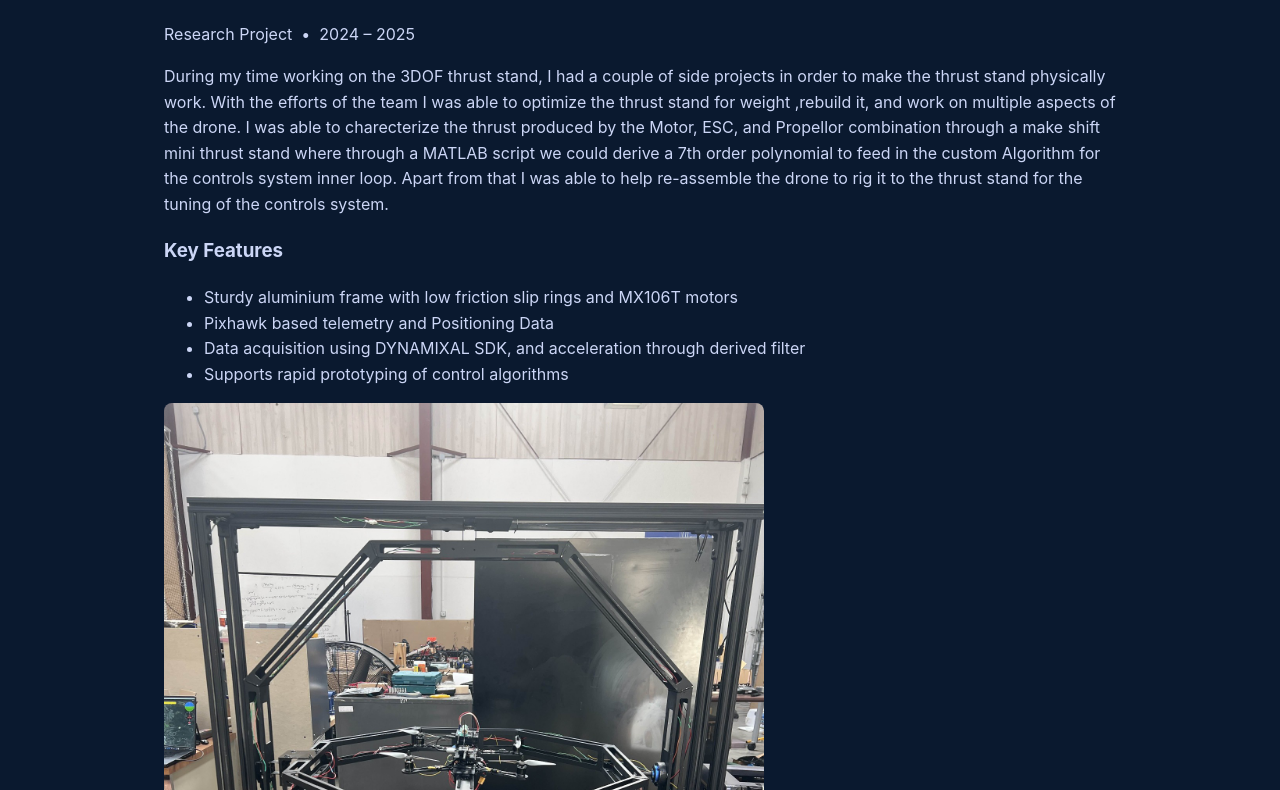
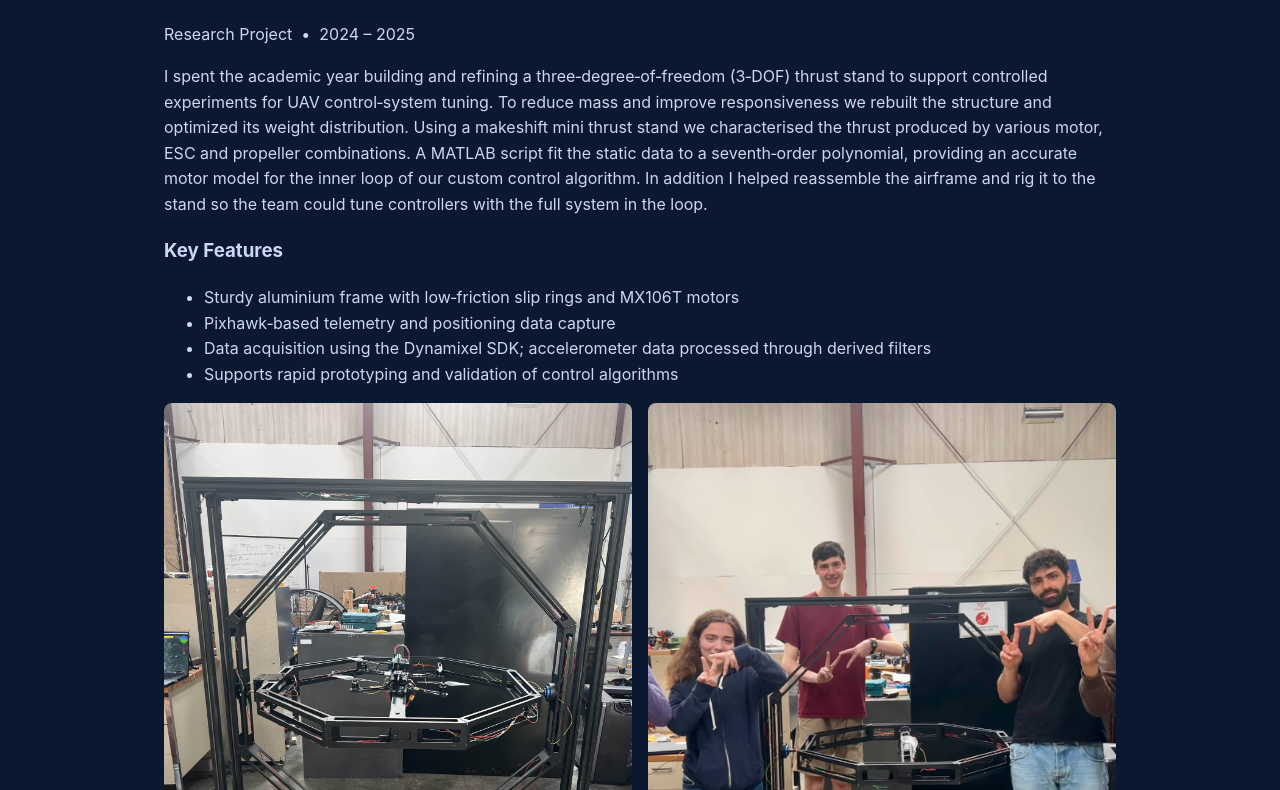
Before and after one commit to Malhar618/Malhar618, a plain HTML site: page projects/thrust_stand.html in a window 1280 px wide. Shown: the part 230-1020 px from the top of the page. Drawn offline with Linux system fonts and the light colour scheme.

Commit message:
final update

```diff
--- a/projects/thrust_stand.html
+++ b/projects/thrust_stand.html
@@ -13,9 +13,10 @@
       gap: 1rem;
     }
     .media img {
-      width: 100%;
-      max-width: 600px;
+      /* Display images side‑by‑side on larger screens and stack on small screens */
+      width: calc(50% - 0.5rem);
       border-radius: var(--border-radius);
+      object-fit: cover;
     }
   </style>
 </head>
@@ -41,27 +42,28 @@
     <h2>Three‑DOF Thrust Stand</h2>
     <p class="small">Research Project &nbsp;•&nbsp; 2024 – 2025</p>
     <p>
-      During my time working on the 3DOF thrust stand, I
-      had a couple of side projects in order to make the
-      thrust stand physically work. With the efforts of the
-      team I was able to optimize the thrust stand for weight
-      ,rebuild it, and work on multiple aspects of the drone.
-      I was able to charecterize the thrust produced by the
-      Motor, ESC, and Propellor combination through a make
-      shift mini thrust stand where through a MATLAB script
-      we could derive a 7th order polynomial to feed in the
-      custom Algorithm for the controls system inner loop.
-      Apart from that I was able to help re-assemble the
-      drone to rig it to the thrust stand for the tuning
-      of the controls system.
+      I spent the academic year building and refining a
+      three‑degree‑of‑freedom (3‑DOF) thrust stand to support
+      controlled experiments for UAV control‑system tuning. To reduce mass and
+      improve responsiveness we rebuilt the structure and optimized its
+      weight distribution. Using a makeshift mini thrust stand we
+      characterised the thrust produced by various motor, ESC and
+      propeller combinations. A MATLAB script fit the static data to a
+      seventh‑order polynomial, providing an accurate motor model for the
+      inner loop of our custom control algorithm. In addition I helped
+      reassemble the airframe and rig it to the stand so the team could
+      tune controllers with the full system in the loop.
     </p>
     <h3>Key Features</h3>
     <ul>
-      <li>Sturdy aluminium frame with low friction slip rings and MX106T motors</li>
-      <li>Pixhawk based telemetry and Positioning Data</li>
-      <li>Data acquisition using DYNAMIXAL SDK, and acceleration through derived filter</li>
-      <li>Supports rapid prototyping of control algorithms</li>
+      <li>Sturdy aluminium frame with low‑friction slip rings and MX106T motors</li>
+      <li>Pixhawk‑based telemetry and positioning data capture</li>
+      <li>Data acquisition using the Dynamixel SDK; accelerometer data
+        processed through derived filters</li>
+      <li>Supports rapid prototyping and validation of control algorithms</li>
     </ul>
+    <!-- Use a responsive gallery like the other project pages so images
+         sit side‑by‑side on larger screens and stack on small screens. -->
     <div class="media">
       <img src="../images/thrust_stand.jpg" alt="Three‑DOF thrust stand" />
       <img src="../images/thrust_stand_me.jpg" alt="Me in front of the thrust stand" />
--- a/styles.css
+++ b/styles.css
@@ -243,8 +243,12 @@ header {
 }
 
 /* Active link styling in nav */
+/* Highlight the active navigation link more prominently with an accent underline.
+   This helps visitors orient themselves without cluttering the layout. */
 .nav-menu a.active {
   color: var(--accent);
+  border-bottom: 2px solid var(--accent);
+  padding-bottom: 0.25rem;
 }
 
 /* Nav hover effect for clarity */
```
Also changed, not shown: experience/caterpillar_coop.html (+12 -7 lines).
